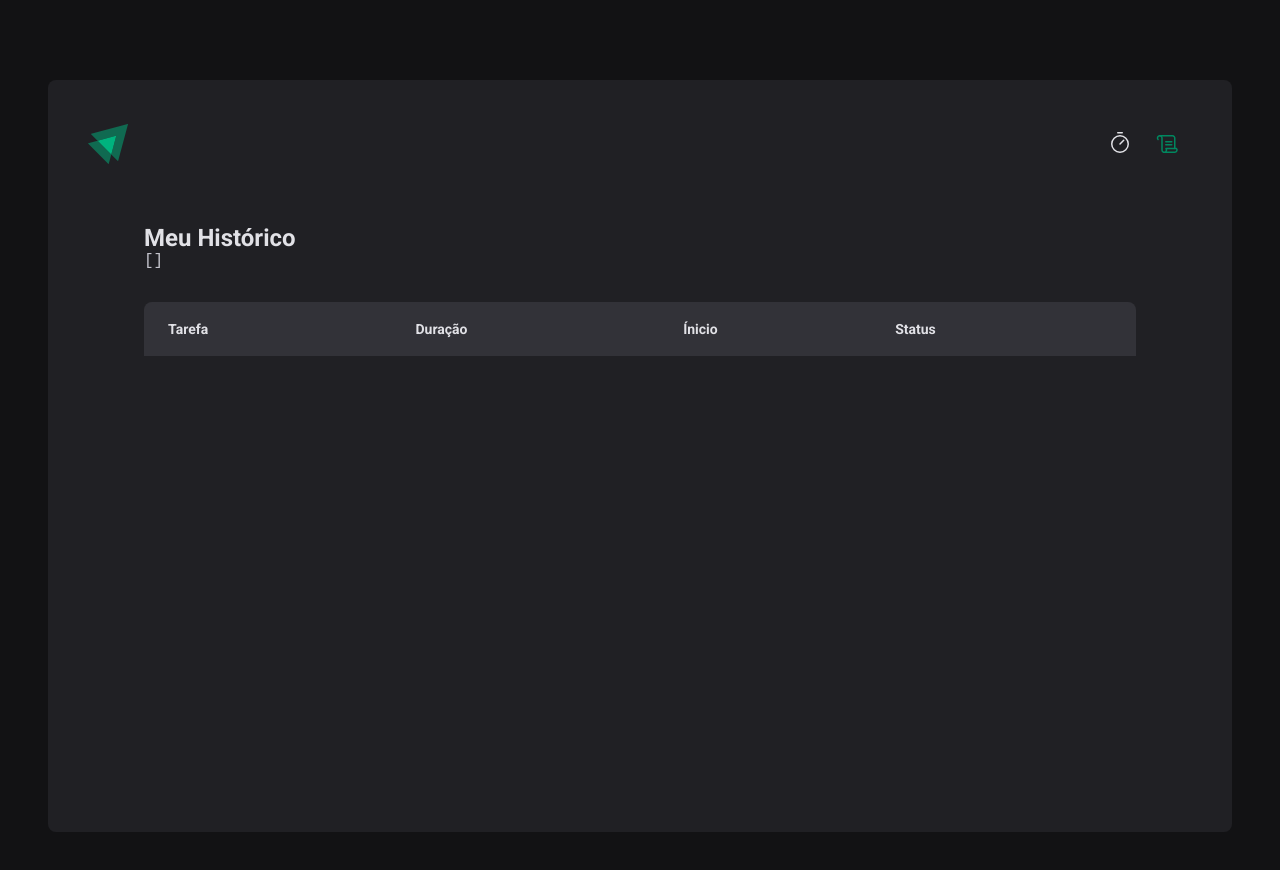
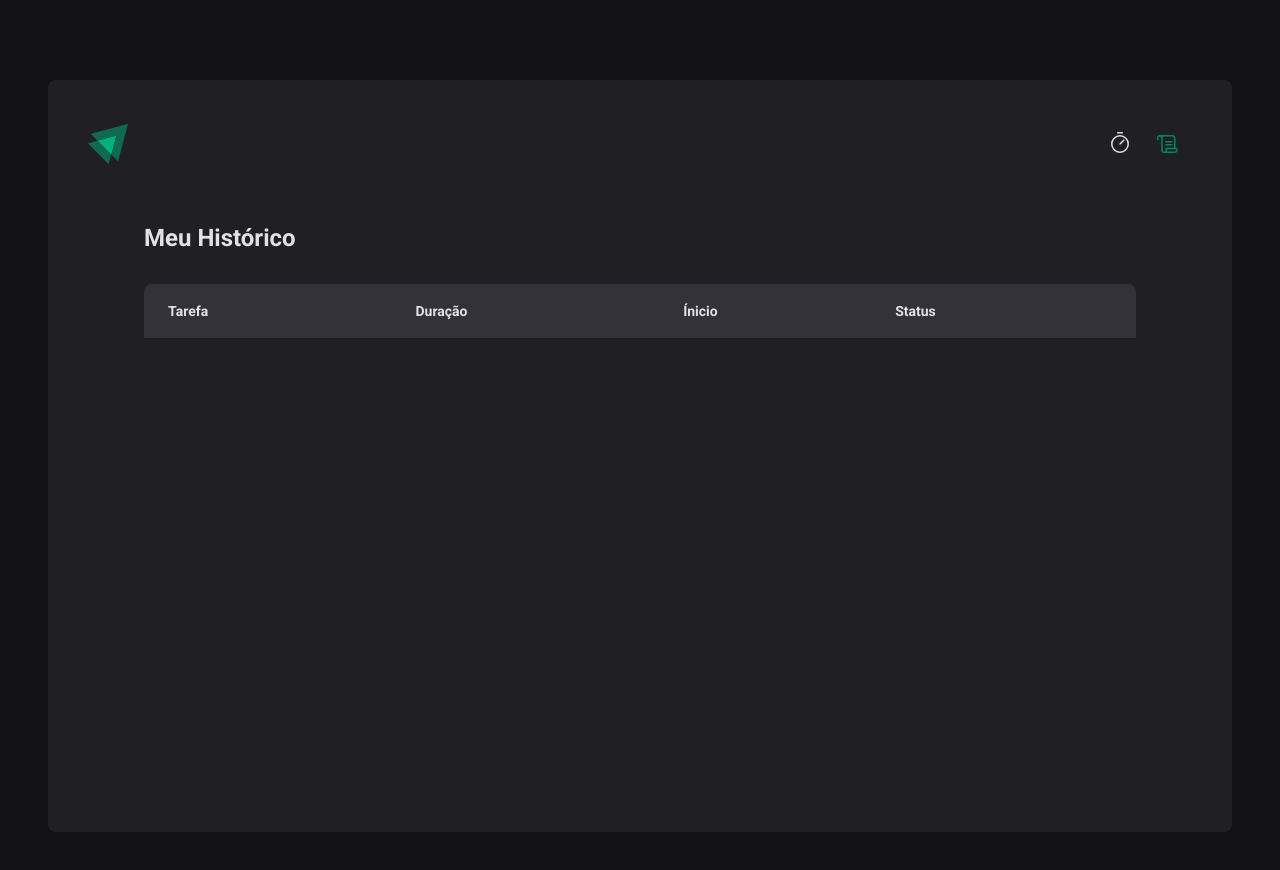
Before and after one commit to pedrodif/uploadIgniteTimer, a React (Vite) app: page /history in a window 1280 px wide. Shown: the top 870 px of the page. Built offline with nearby package versions, Linux system fonts and the light colour scheme.

Commit message:
feat: :art:

```diff
--- a/src/pages/History/index.tsx
+++ b/src/pages/History/index.tsx
@@ -1,5 +1,7 @@
 // Packages
 import { useContext } from 'react'
+import { formatDistanceToNow } from 'date-fns'
+import ptBR from 'date-fns/locale/pt-BR'
 
 // Styles
 import { HistoryContainer, HistoryList, Status } from './styles'
@@ -14,7 +16,7 @@ export function History() {
     <HistoryContainer>
       <h1>Meu Histórico</h1>
 
-      <pre>{JSON.stringify(cycles, null, 2)}</pre>
+      {/* <pre>{JSON.stringify(cycles, null, 2)}</pre> */}
 
       <HistoryList>
         <table>
@@ -32,7 +34,12 @@ export function History() {
                 <tr key={cycle.id}>
                   <td>{cycle.task}</td>
                   <td>{cycle.minutesAmount} minutos</td>
-                  <td>{cycle.startDate.toISOString()}</td>
+                  <td>
+                    {formatDistanceToNow(cycle.startDate, {
+                      addSuffix: true,
+                      locale: ptBR,
+                    })}
+                  </td>
                   <td>
                     {cycle.finishedDate && (
                       <Status statusColor="green">Concluído</Status>
--- a/src/pages/History/styles.ts
+++ b/src/pages/History/styles.ts
@@ -45,7 +45,7 @@ export const HistoryList = styled.div`
     td {
       background-color: ${(props) => props.theme['gray-700']};
       border-top: 4px solid ${(props) => props.theme['gray-800']};
-      padding-top: 1rem;
+      padding: 1rem;
       font-size: 0.875rem;
       line-height: 1.6;
 
```
